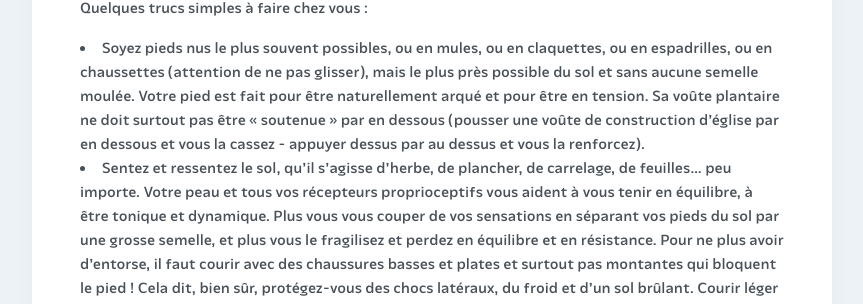
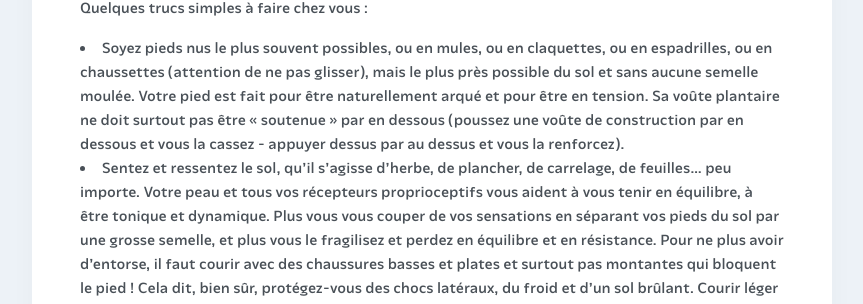
Before and after one commit to courirpaleo/courirpaleo.github.io, a Jekyll site: the page built from _pages/ressources.md, in a window 1280 px wide and 900 px high, scrolled down 1226 px. Shown: the part 223-527 px from the top of the window, without its empty margins (208-1071 px from the left). Built offline with Jekyll 4.4.1, drawn with Linux system fonts in a browser that asks for light colours; some web fonts are replaced.

Commit message:
Update ressources.md

```diff
--- a/_pages/ressources.md
+++ b/_pages/ressources.md
@@ -15,7 +15,7 @@ Notre joyeux logo
 ![Courir Paleo](/assets/images/Courir-Paleo-pieds-nus-pelouse-1200px.jpg)
 ### Entraînement (à la maison)
 Quelques trucs simples à faire chez vous&nbsp;:
-- Soyez pieds nus le plus souvent possibles, ou en mules, ou en claquettes, ou en espadrilles, ou en chaussettes (attention de ne pas glisser), mais le plus près possible du sol et sans aucune semelle moulée. Votre pied est fait pour être naturellement arqué et pour être en tension. Sa voûte plantaire ne doit surtout pas être «&nbsp;soutenue&nbsp;» par en dessous (pousser une voûte de construction d'église par en dessous et vous la cassez - appuyer dessus par au dessus et vous la renforcez).
+- Soyez pieds nus le plus souvent possibles, ou en mules, ou en claquettes, ou en espadrilles, ou en chaussettes (attention de ne pas glisser), mais le plus près possible du sol et sans aucune semelle moulée. Votre pied est fait pour être naturellement arqué et pour être en tension. Sa voûte plantaire ne doit surtout pas être «&nbsp;soutenue&nbsp;» par en dessous (poussez une voûte de construction par en dessous et vous la cassez - appuyer dessus par au dessus et vous la renforcez).
 - Sentez et ressentez le sol, qu'il s'agisse d'herbe, de plancher, de carrelage, de feuilles... peu importe. Votre peau et tous vos récepteurs proprioceptifs vous aident à vous tenir en équilibre, à être tonique et dynamique. Plus vous vous couper de vos sensations en séparant vos pieds du sol par une grosse semelle, et plus vous le fragilisez et perdez en équilibre et en résistance. Pour ne plus avoir d'entorse, il faut courir avec des chaussures basses et plates et surtout pas montantes qui bloquent le pied&nbsp;! Cela dit, bien sûr, protégez-vous des chocs latéraux, du froid et d'un sol brûlant. Courir léger et naturellement ne veut pas dire se faire mal bêtement ou par plaisir, sauf si justement vous voulez vous endurcir pour courir par exemple pieds nus dans la neige comme notre ami [Karim El Hayani[(https://sport24.lefigaro.fr/scan-sport/actualites/pieds-nus-sur-la-neige-il-pulverise-le-record-du-semi-marathon-1036079)&nbsp!
 - Accroupissez-vous. Certes, cette position est dévalorisée dans les pays riches et avoir des toilettes avec un siège est perçu comme un progrès dans le confort, mais pourtant c'est une excellente position pour assouplir ses rotules, gagner en souplesse et tonifier ses jambes et ses abdominaux. Un de nos membres avait mal au genou droit à cause d'un ménisque fracturé et déplacé et aujourd'hui il a justement renforcé son articulation, sans chirurgie ni traitement médicamenteux, en se forçant à s'accroupir.
 - Tenez-vous sur une jambe, travaillez votre équilibre, avant plus tard de forcer la difficulté en manoeuvrant par exemple vos interrupteurs électriques muraux avec les orteils et en douceur&nbsp;!
```
